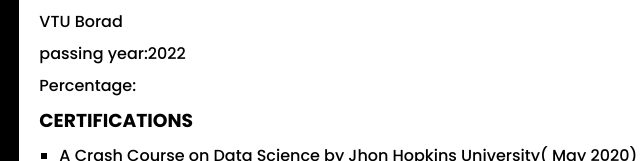
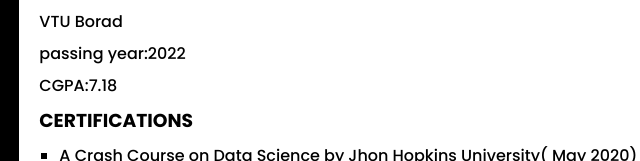
Before and after one commit to kavya135/kavyaresume.github.io, a plain HTML site: page index.html in a window 1280 px wide. Shown: the part 639-800 px from the top of the page, 454-1094 px from the left. Drawn offline with Linux system fonts and the light colour scheme.

Commit message:
Update index.html

```diff
--- a/index.html
+++ b/index.html
@@ -104,7 +104,7 @@
             <h4>Shri madhwa vadiraja institute of tecnology and managment,udupi.</h4>
             <h4>VTU Borad</h4>
             <h4>passing year:2022 </h4>
-            <h4>Percentage:</h4>
+            <h4>CGPA:7.18</h4>
             </li>
             </ul>
             <div class="certificate">
```
